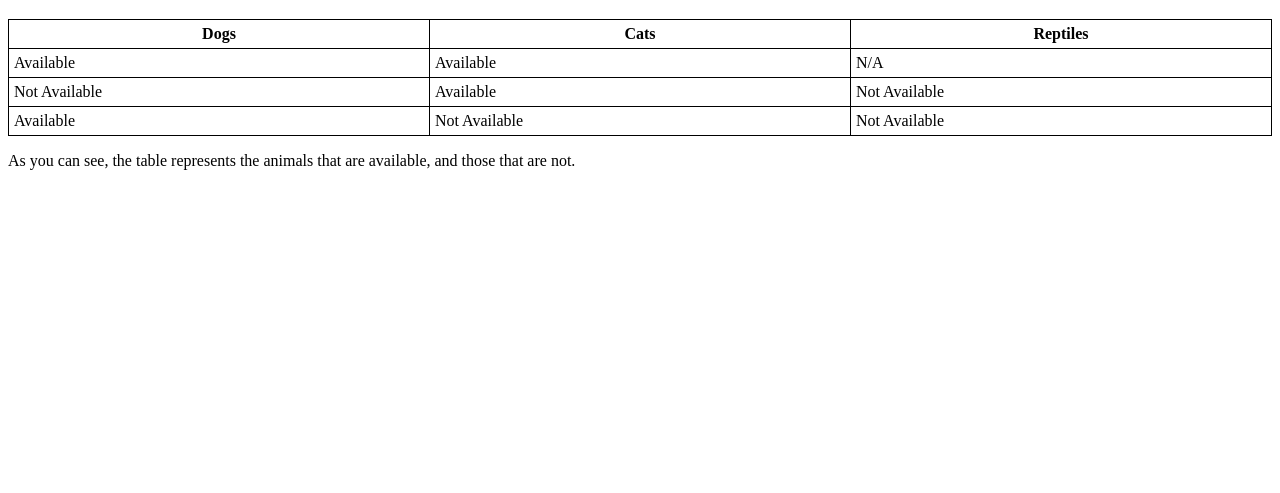
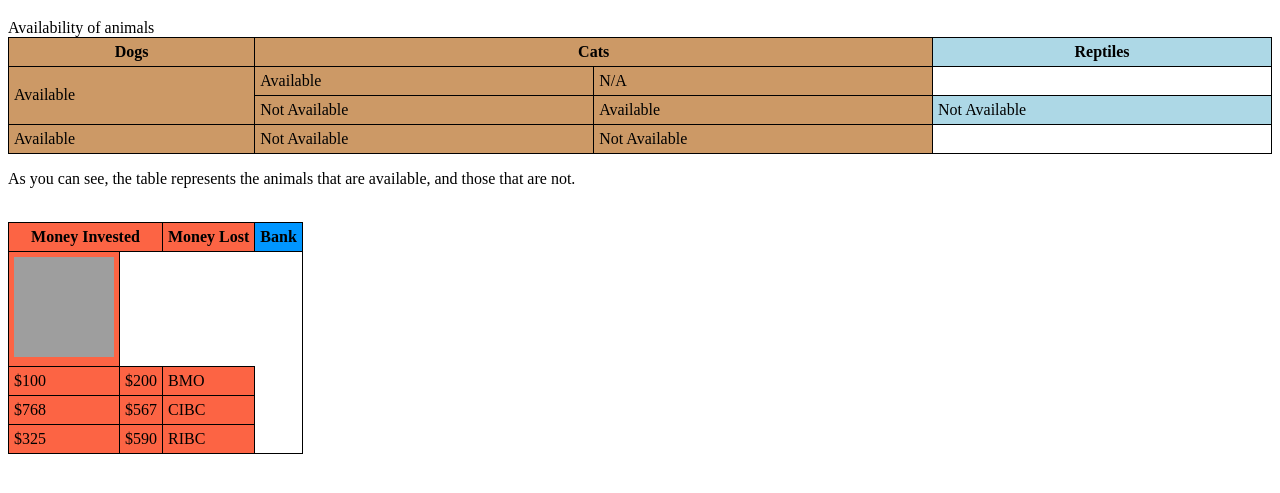
Before and after one commit to SilasMoore314/day7, a plain HTML site: page index.html in a window 1280 px wide. Shown: the part 61-554 px from the top of the page. Drawn offline with Linux system fonts and the light colour scheme; grey boxes are pictures that could not be loaded.

Commit message:
Update index.html

```diff
--- a/index.html
+++ b/index.html
@@ -20,16 +20,21 @@ th, td {
 
     <body>
 <h1>Table Test</h1>
+<article>Availability of animals</article>
 <table style="width:100%">
+    <colgroup>
+    <col span="3"; style="background-color:#cc9966">
+    <col style="background-color:#ADD8E6">
+    </colgroup>
     <thead>
     <tr>
 <th>Dogs</th>
-<th>Cats</th>
+<th colspan="2">Cats</th>
 <th>Reptiles</th>
 </tr>
 </thead>
 <tr>
-<td>Available</td>
+<td rowspan="2">Available</td>
 <td>Available</td>
 <td>N/A</td>
 </tr>
@@ -47,6 +52,30 @@ th, td {
 
 <p>As you can see, the table represents the animals that are available, and those that are not.</p>
 <br>
+<table>
+    <col span="3"; style="background-color: #fc6444 ">
+    <col style="background-color:#0096FF ">
+<tr>
+<th colspan="2">Money Invested</th>
+<th>Money Lost</th>
+<th>Bank</th>
+</tr>
+<tr><td><img src="https://upload.wikimedia.org/wikipedia/commons/thumb/1/14/Dollar_Sign.svg/2048px-Dollar_Sign.svg.png"height="100" width="100"></td></tr>
+<tr><td>$100</td>
+<td>$200</td>
+<td>BMO</td>
+</tr>
+<tr>
+<td>$768</td>
+<td>$567</td>
+<td>CIBC</td>
+</tr>
+<tr>
+<td>$325</td>
+<td>$590</td>
+<td>RIBC</td>
+</tr>
+</table>
 
 
 
```
